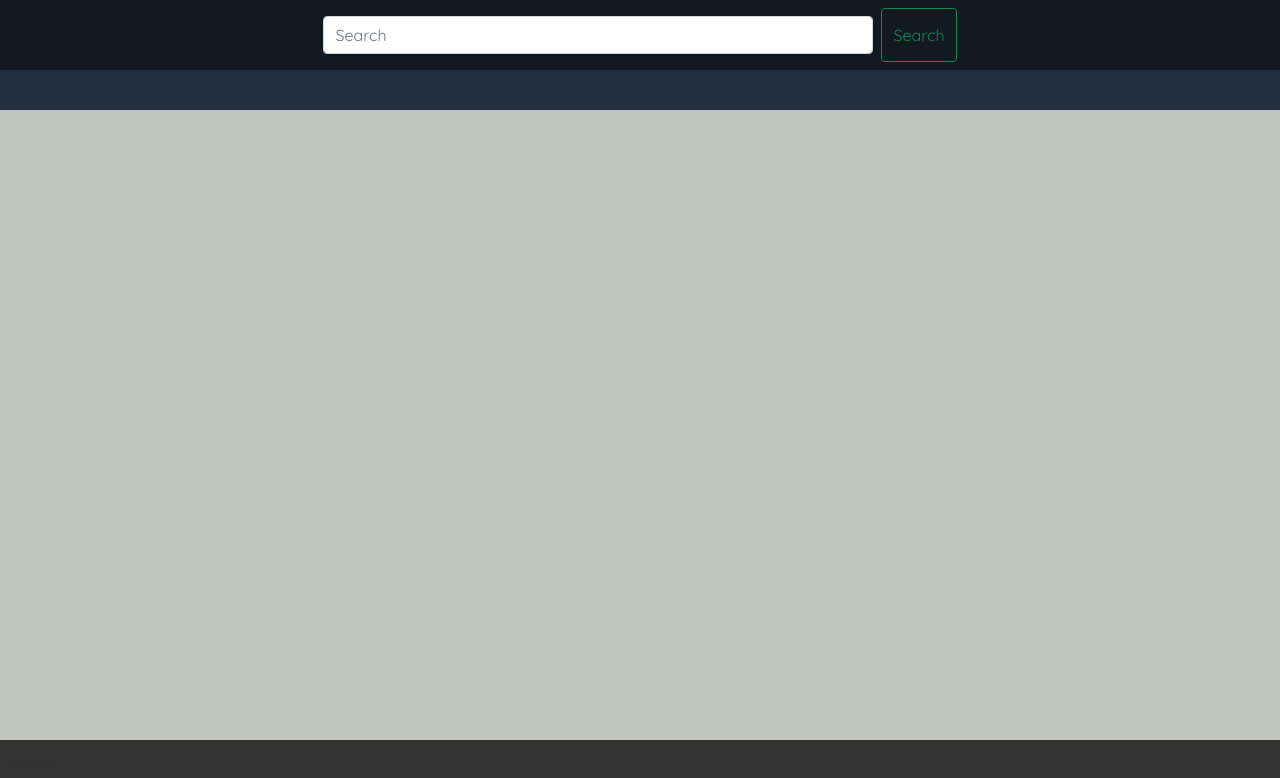
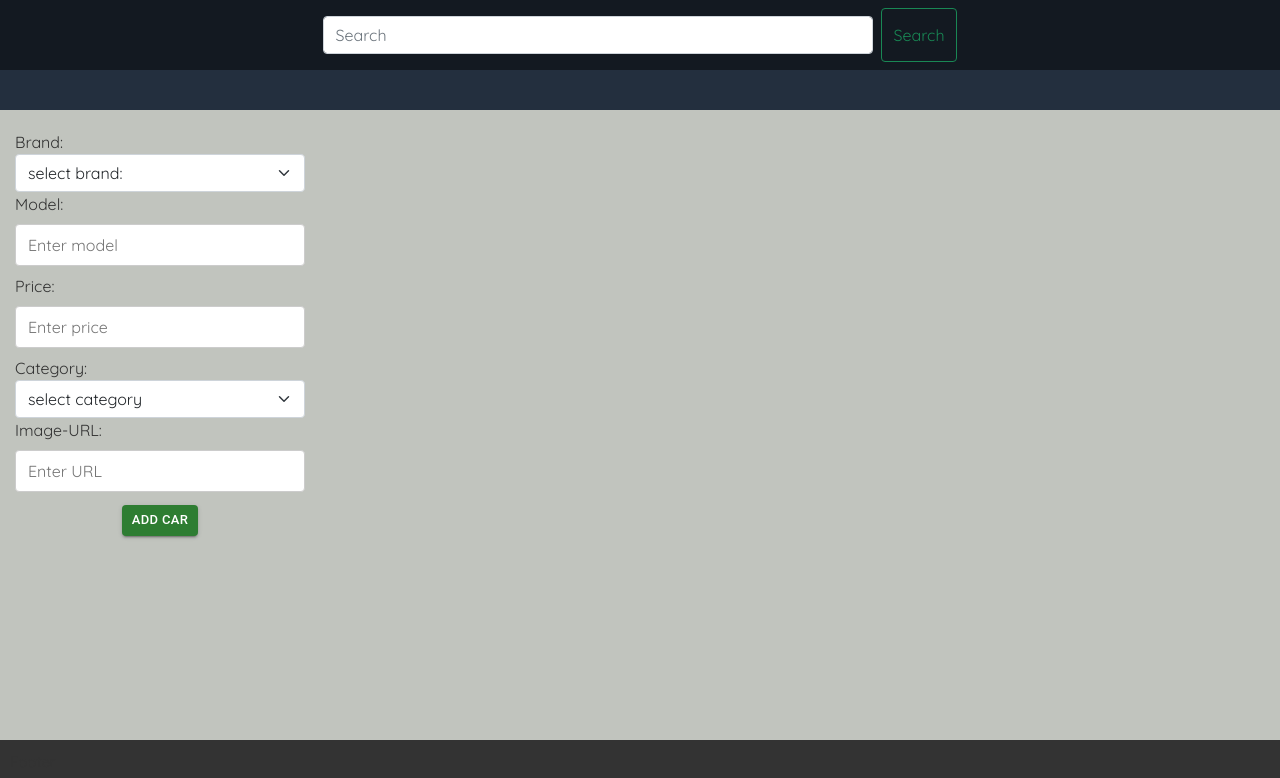
Before and after one commit to Germay1990/react-cars-project, a React (Create React App) app in the folder frontend/: page /add in a window 1280 px wide. Shown: the top 778 px of the page. Built offline with nearby package versions, Linux system fonts and the light colour scheme.

Commit message:
'add new car' button & routing

```diff
--- a/frontend/public/style.css
+++ b/frontend/public/style.css
@@ -33,6 +33,7 @@ body {
     background-color: #E3E1D6;
     text-align: center;
     margin-left: 0px;
+    display: flex;
 }
 
 .row {
--- a/frontend/src/App.js
+++ b/frontend/src/App.js
@@ -3,6 +3,7 @@ import Content from "./components/content";
 import Footer from "./components/footer";
 import EditProduct from "./components/editProduct";
 import { BrowserRouter as Router, Route, Switch } from "react-router-dom";
+import AddCar from "./components/addCar";
 
 function App() {
   return (
@@ -16,6 +17,9 @@ function App() {
           <Route exact path="/editProduct/:id">
             <EditProduct />
           </Route>
+          <Route exact path="/add">
+            <AddCar />
+          </Route>
         </Switch>
         <Footer />
       </div>
--- /dev/null
+++ b/frontend/src/components/addCar.jsx
@@ -0,0 +1,99 @@
+import React, { Component } from "react";
+import BrandInput from "./brandInput";
+import CategoryInput from "./categoryInput";
+import axios from "axios";
+import Button from "@mui/material/Button";
+
+class AddCar extends Component {
+  state = {
+    brandName: "",
+    model: "",
+    price: 0,
+    category: "",
+    imageUrl: "",
+  };
+
+  handleChange = (evt) => {
+    const value = evt.target.value;
+    this.setState({ [evt.target.name]: value });
+  };
+
+  handleSave = (evt) => {
+    evt.preventDefault();
+    this.setState({ isPending: true });
+
+    axios
+      .post("http://localhost:3002/products", this.state)
+      .then((res) => {
+        console.log(res);
+        this.setState({ isPending: false });
+        console.log(this.state.isPending);
+      })
+      .catch((err) => {
+        console.log(err);
+      });
+    //Clear all form inputs field
+    evt.target.reset();
+  };
+
+  render() {
+    return (
+      <div className="side-nav">
+        <h2 className="form-input"> {this.props.title}</h2>
+        <form onSubmit={this.handleSave}>
+          <BrandInput
+            defaultOption={"select brand:"}
+            handleChange={this.handleChange}
+          ></BrandInput>
+
+          <div className="form-input">
+            <label htmlFor="name">Model:</label>
+            <input
+              name="model"
+              type="text"
+              placeholder="Enter model"
+              required
+              onChange={this.handleChange}
+            ></input>
+          </div>
+          <div className="form-input">
+            <label htmlFor="price">Price:</label>
+            <input
+              name="price"
+              type="number"
+              placeholder="Enter price"
+              min="1000"
+              max="1000000"
+              required
+              onChange={this.handleChange}
+            ></input>
+          </div>
+          <CategoryInput
+            defaultOption={"select category"}
+            handleChange={this.handleChange}
+          ></CategoryInput>
+          <div className="form-input">
+            <label htmlFor="img-url">Image-URL:</label>
+            <input
+              name="imageUrl"
+              type="text"
+              placeholder="Enter URL"
+              required
+              onChange={this.handleChange}
+            ></input>
+          </div>
+          {/*
+          <button id="addBtn" type="submit" className="btn btn-success">
+            Add car
+          </button> */}
+
+          <Button id="addBtn" type="submit" variant="contained" size="small" color="success">
+            Add car
+          </Button>
+        </form>
+      </div>
+    );
+  }
+}
+
+export default AddCar;
--- a/frontend/src/components/content.jsx
+++ b/frontend/src/components/content.jsx
@@ -5,7 +5,7 @@ import ItemContainer from "./itemContainer";
 function Content(props) {
   return (
     <div className="contant">
-      <SideNav title={"Add new car"}></SideNav>
+      {/* <SideNav title={"Add new car"}></SideNav> */}
       <ItemContainer></ItemContainer>
     </div>
   );
--- a/frontend/src/components/editProduct.jsx
+++ b/frontend/src/components/editProduct.jsx
@@ -4,7 +4,6 @@ import BrandInput from "./brandInput";
 import CategoryInput from "./categoryInput";
 import useFetch from "./useFetch";
 import axios from "axios";
-
 import Button from "@mui/material/Button";
 
 const EditProduct = () => {
--- a/frontend/src/components/itemContainer.jsx
+++ b/frontend/src/components/itemContainer.jsx
@@ -1,10 +1,21 @@
 import React from "react";
 import ProductsList from "./productLis";
+import { Link } from "react-router-dom";
+import Button from "@mui/material/Button";
+import AddIcon from "@mui/icons-material/Add";
 
 function ItemsContainer(props) {
   return (
     <div id="itemsArea" className="container">
       <ProductsList></ProductsList>
+      <div>
+        <p>Add New</p>
+        <Button variant="contained">
+          <Link to="/addCar">
+            <AddIcon />
+          </Link>
+        </Button>
+      </div>
     </div>
   );
 }
--- a/frontend/src/components/product.jsx
+++ b/frontend/src/components/product.jsx
@@ -1,9 +1,6 @@
 import { useState, useEffect } from "react";
 import { Link } from "react-router-dom";
-import Button from "@mui/material/Button";
 
-import IconButton from "@mui/material/IconButton";
-import DeleteIcon from "@mui/icons-material/Delete";
 
 function Product(props) {
   let [item, setItem] = useState(null);
```
